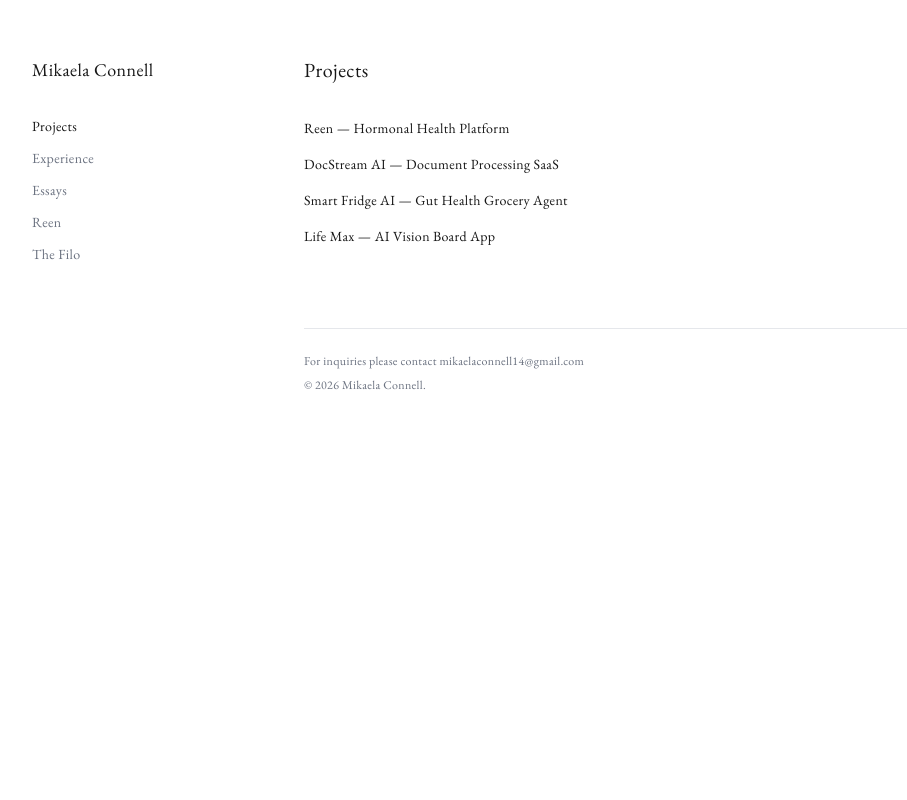
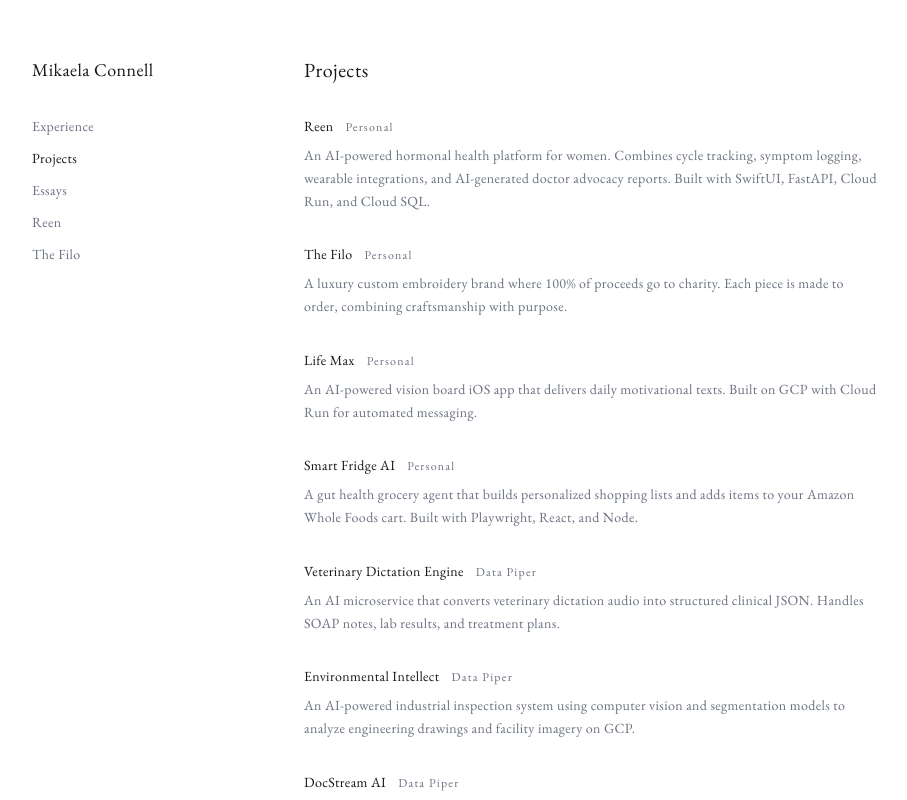
Before and after one commit to mikaelaconnell/mikaelaconnell.github.io, a Next.js app: page /projects in a window 1280 px wide. Shown: the top 800 px of the page, without its empty margins (32-939 px from the left). Built offline with nearby package versions, Linux system fonts and the light colour scheme.

Commit message:
Reorder nav, update bio, clean up projects and essays
- Nav order: Experience, Projects, Essays, Reen, The Filo
- Homepage bio: Data Piper, Reen/women's healthcare, Harvard M.S., CMC B.A.
- Remove filler essay links that 404
- Projects: inline descriptions with Personal/Data Piper tags, no 404 links

```diff
--- a/src/app/(subpages)/essays/page.tsx
+++ b/src/app/(subpages)/essays/page.tsx
@@ -7,16 +7,6 @@ const essays = [
     title:
       "The Diagnosis Gap: Why Women's Health Needs Better Data Before Better Algorithms",
     href: "/essays/diagnosis-gap",
-  },
-  {
-    date: "Apr 2026",
-    title: "On Building While Becoming",
-    href: "/essays/building-while-becoming",
-  },
-  {
-    date: "Jan 2026",
-    title: "Why Femtech Needs Better Engineering",
-    href: "/essays/femtech-engineering",
   },
 ];
 
--- a/src/app/(subpages)/projects/page.tsx
+++ b/src/app/(subpages)/projects/page.tsx
@@ -1,22 +1,47 @@
-import Link from "next/link";
 import Footer from "@/components/Footer";
 
 const projects = [
   {
-    title: "Reen — Hormonal Health Platform",
-    href: "/projects/reen",
+    title: "Reen",
+    type: "Personal",
+    description:
+      "An AI-powered hormonal health platform for women. Combines cycle tracking, symptom logging, wearable integrations, and AI-generated doctor advocacy reports. Built with SwiftUI, FastAPI, Cloud Run, and Cloud SQL.",
   },
   {
-    title: "DocStream AI — Document Processing SaaS",
-    href: "/projects/docstream",
+    title: "The Filo",
+    type: "Personal",
+    description:
+      "A luxury custom embroidery brand where 100% of proceeds go to charity. Each piece is made to order, combining craftsmanship with purpose.",
   },
   {
-    title: "Smart Fridge AI — Gut Health Grocery Agent",
-    href: "/projects/smart-fridge",
+    title: "Life Max",
+    type: "Personal",
+    description:
+      "An AI-powered vision board iOS app that delivers daily motivational texts. Built on GCP with Cloud Run for automated messaging.",
   },
   {
-    title: "Life Max — AI Vision Board App",
-    href: "/projects/life-max",
+    title: "Smart Fridge AI",
+    type: "Personal",
+    description:
+      "A gut health grocery agent that builds personalized shopping lists and adds items to your Amazon Whole Foods cart. Built with Playwright, React, and Node.",
+  },
+  {
+    title: "Veterinary Dictation Engine",
+    type: "Data Piper",
+    description:
+      "An AI microservice that converts veterinary dictation audio into structured clinical JSON. Handles SOAP notes, lab results, and treatment plans.",
+  },
+  {
+    title: "Environmental Intellect",
+    type: "Data Piper",
+    description:
+      "An AI-powered industrial inspection system using computer vision and segmentation models to analyze engineering drawings and facility imagery on GCP.",
+  },
+  {
+    title: "DocStream AI",
+    type: "Data Piper",
+    description:
+      "A SaaS document processing platform built on GCP. Multi-tenant architecture with Marketplace billing for enterprise document extraction and analysis.",
   },
 ];
 
@@ -24,18 +49,21 @@ export default function ProjectsPage() {
   return (
     <div>
       <h2 className="text-xl tracking-wide mb-8">Projects</h2>
-      <ul className="space-y-3">
+      <div className="space-y-8">
         {projects.map((project) => (
-          <li key={project.title}>
-            <Link
-              href={project.href}
-              className="text-sm tracking-wide hover:text-gray-600 transition-colors"
-            >
-              {project.title}
-            </Link>
-          </li>
+          <div key={project.title}>
+            <div className="flex items-baseline gap-3">
+              <p className="text-sm tracking-wide">{project.title}</p>
+              <span className="text-xs tracking-widest text-muted">
+                {project.type}
+              </span>
+            </div>
+            <p className="text-sm tracking-wide text-muted mt-2 leading-relaxed max-w-xl">
+              {project.description}
+            </p>
+          </div>
         ))}
-      </ul>
+      </div>
       <Footer />
     </div>
   );
--- a/src/app/page.tsx
+++ b/src/app/page.tsx
@@ -2,8 +2,8 @@ import Link from "next/link";
 import { FaGithub, FaLinkedinIn, FaStrava } from "react-icons/fa";
 
 const navLinks = [
+  { href: "/experience", label: "Experience" },
   { href: "/projects", label: "Projects" },
-  { href: "/experience", label: "Experience" },
   { href: "/essays", label: "Essays" },
   { href: "/reen", label: "Reen" },
   { href: "/the-filo", label: "The Filo" },
@@ -37,14 +37,18 @@ export default function Home() {
           <h1 className="text-lg tracking-wide leading-snug mb-8">
             Mikaela Connell
           </h1>
-          <div className="space-y-6 text-sm leading-relaxed tracking-wide max-w-[200px]">
+          <div className="space-y-6 text-sm leading-relaxed tracking-wide max-w-[220px]">
             <p>
-              I am a machine learning engineer. I work on AI, cloud infrastructure, and
-              products. I also build companies, starting with my own.
+              I am a machine learning engineer building AI systems, cloud
+              infrastructure, and products at Data Piper, a Google Cloud
+              consulting firm. I am passionate about women&apos;s healthcare
+              and founded Reen, an AI healthcare company.
             </p>
             <p>
-              I studied at Harvard Extension, concentrating in AI and machine
-              learning. I am a New Yorker, an entrepreneur, and a builder.
+              I am pursuing a Master&apos;s in Data Science at Harvard
+              Extension School and hold a B.A. in Economics from Claremont
+              McKenna College. I am a New Yorker, an entrepreneur, and a
+              builder.
             </p>
           </div>
           <div className="flex gap-3 mt-8">
--- a/src/components/Sidebar.tsx
+++ b/src/components/Sidebar.tsx
@@ -4,8 +4,8 @@ import Link from "next/link";
 import { usePathname } from "next/navigation";
 
 const navLinks = [
+  { href: "/experience", label: "Experience" },
   { href: "/projects", label: "Projects" },
-  { href: "/experience", label: "Experience" },
   { href: "/essays", label: "Essays" },
   { href: "/reen", label: "Reen" },
   { href: "/the-filo", label: "The Filo" },
```
